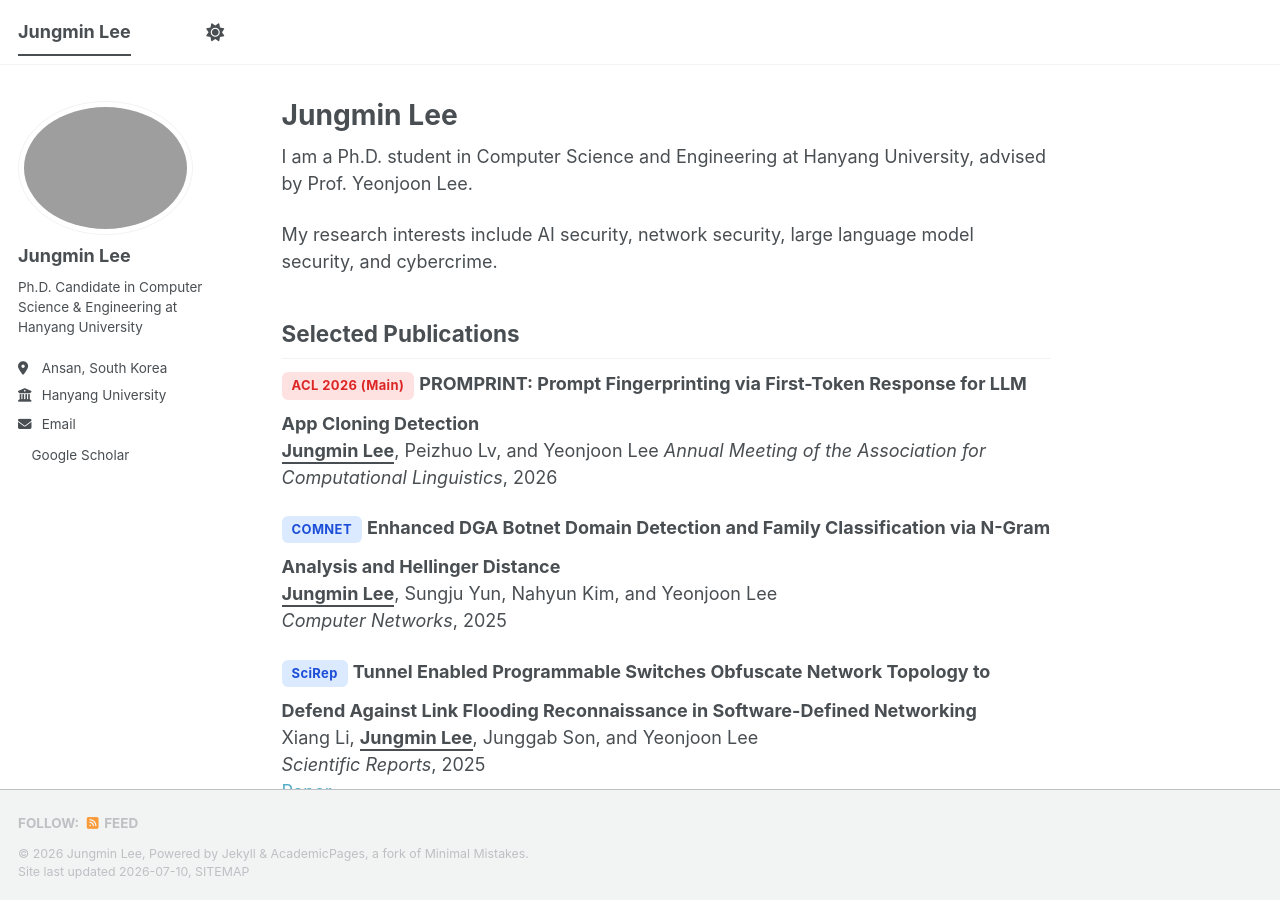
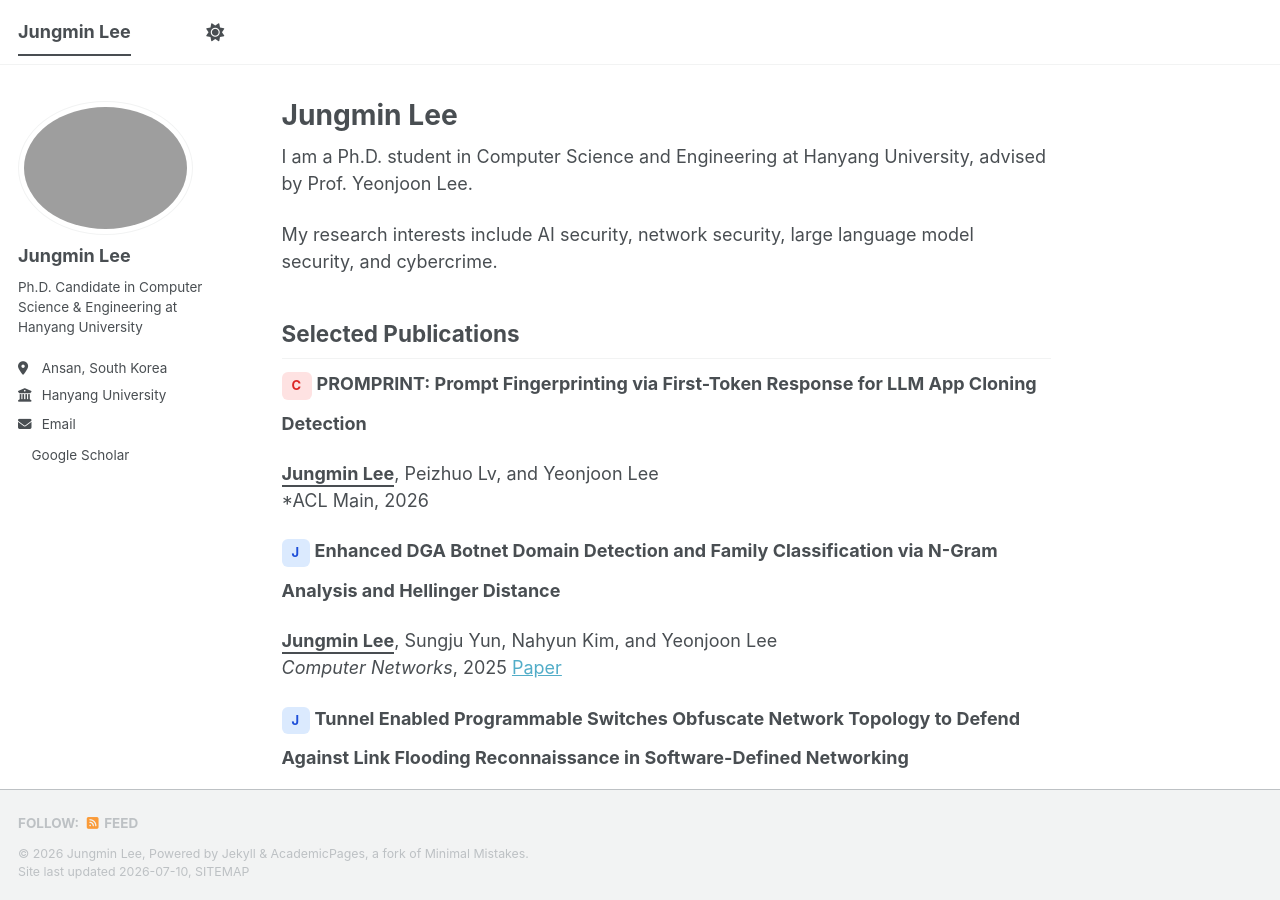
Before and after one commit to jm-lee00/jm-lee00.github.io, a Jekyll site: the page built from _pages/about.md, in a window 1280 px wide and 900 px high. Built offline with Jekyll 4.4.1, drawn with Linux system fonts in a browser that asks for light colours; a style sheet for code colours, icons or effects is not loaded.

Commit message:
Modification

```diff
--- a/_pages/about.md
+++ b/_pages/about.md
@@ -15,18 +15,22 @@ large language model security, and cybercrime.
 
 ## Selected Publications
 
-<span class="venue conference">ACL 2026 (Main)</span>
+<span class="venue conference">C</span>
 **PROMPRINT: Prompt Fingerprinting via First-Token Response for LLM App Cloning Detection**
+
 <span class="me">Jungmin Lee</span>, Peizhuo Lv, and Yeonjoon Lee
-*Annual Meeting of the Association for Computational Linguistics*, 2026
+*ACL Main, 2026
 
-<span class="venue journal">COMNET</span>
+<span class="venue journal">J</span>
 **Enhanced DGA Botnet Domain Detection and Family Classification via N-Gram Analysis and Hellinger Distance**
+
 <span class="me">Jungmin Lee</span>, Sungju Yun, Nahyun Kim, and Yeonjoon Lee
 *Computer Networks*, 2025
+[Paper](https://doi.org/10.1016/j.comnet.2025.111415)
 
-<span class="venue journal">SciRep</span>
+<span class="venue journal">J</span>
 **Tunnel Enabled Programmable Switches Obfuscate Network Topology to Defend Against Link Flooding Reconnaissance in Software-Defined Networking**
+
 Xiang Li, <span class="me">Jungmin Lee</span>, Junggab Son, and Yeonjoon Lee
 *Scientific Reports*, 2025
 [Paper](https://doi.org/10.1038/s41598-025-19566-7)
```
